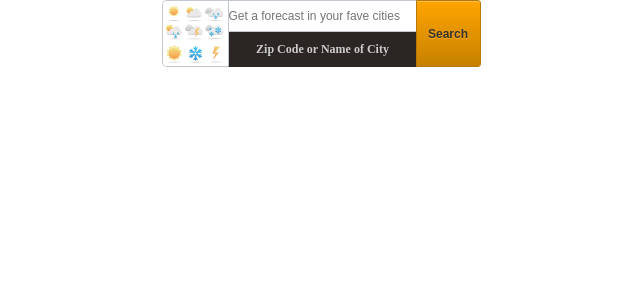
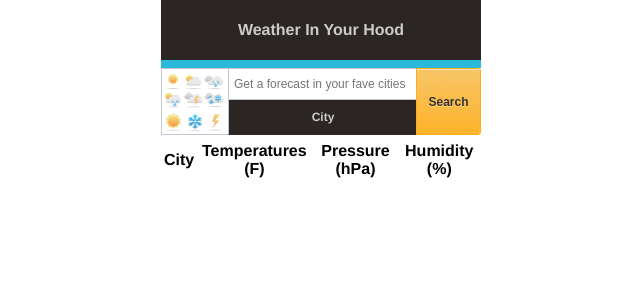
Before and after one commit to vcobar/weather-status, a React (Create React App) app: page / in a window 1280 px wide. Shown: the top 300 px of the page, without its empty margins (319-959 px from the left). Built offline with nearby package versions, Linux system fonts and the light colour scheme.

Commit message:
implmenet open weather and charts

```diff
--- a/css/styles.sass
+++ b/css/styles.sass
@@ -4,12 +4,24 @@ body
   @include padding(0)
   @include margin(0)
   text-align: center
+  font-family: $helvetica
 
 #root
   @include size(320px auto)
   @include padding(0)
   @include margin(0)
   text-align: center
+  display: inline-block
+
+#appTitle
+  @include size(100% 60px)
+  @include background(#2B2623)
+  @include border-color(null null #2AB9DA null)
+  @include border-style(null null solid null)
+  @include border-width(null null 8px null)
+  color: #ccc
+  line-height: 60px
+  font-weight: bold
   display: inline-block
 
 .searchBar
@@ -20,8 +32,7 @@ body
   float: left
 
 .weatherLogo
-  @include size(65px)
-  @include border-left-radius(5px)
+  @include size(66px 65px)
   @include border-style(solid)
   @include border-width(thin)
   @include border-color(#c2c7d0)
@@ -34,7 +45,7 @@ body
   float: left
 
 .field
-  @include padding(0)
+  @include padding(0 0 0 5px)
   @include margin(0)
   @include size(188px 30px)
   @include border-color(#c2c7d0)
@@ -74,12 +85,18 @@ input:required:invalid
 
 .field:focus + .floating-label
   @include background(#0B0500)
-  color: #ECA163
+  color: #F7C569
 
 .searchButton
-  @include button(simple, orange)
+  @include button(simple, #F7C569)
   @include padding(25px 10px)
   @include border-left-radius(0)
   @include size(65px 67px)
   font-size: 12px
   float: left
+
+#weatherData
+  @include size(100% auto)
+
+#weatherData th.city
+  font-size: 8px
--- a/public/css/styles.css
+++ b/public/css/styles.css
@@ -1,7 +1,8 @@
 body {
   padding: 0;
   margin: 0;
-  text-align: center; }
+  text-align: center;
+  font-family: "Helvetica Neue", "Helvetica", "Roboto", "Arial", sans-serif; }
 
 #root {
   height: auto;
@@ -9,6 +10,19 @@ body {
   padding: 0;
   margin: 0;
   text-align: center;
+  display: inline-block; }
+
+#appTitle {
+  height: 60px;
+  width: 100%;
+  background: #2B2623;
+  background: #2B2623;
+  border-bottom-color: #2AB9DA;
+  border-bottom-style: solid;
+  border-bottom-width: 8px;
+  color: #ccc;
+  line-height: 60px;
+  font-weight: bold;
   display: inline-block; }
 
 .searchBar {
@@ -21,9 +35,7 @@ body {
 
 .weatherLogo {
   height: 65px;
-  width: 65px;
-  border-bottom-left-radius: 5px;
-  border-top-left-radius: 5px;
+  width: 66px;
   border-style: solid;
   border-width: thin;
   border-color: #c2c7d0;
@@ -36,7 +48,7 @@ body {
   float: left; }
 
 .field {
-  padding: 0;
+  padding: 0 0 0 5px;
   margin: 0;
   height: 30px;
   width: 188px;
@@ -86,22 +98,22 @@ input:required:invalid {
 .field:focus + .floating-label {
   background: #0B0500;
   background: #0B0500;
-  color: #ECA163; }
+  color: #F7C569; }
 
 .searchButton {
-  border: 1px solid #b87700;
+  border: 1px solid #feae1b;
   border-radius: 3px;
-  box-shadow: inset 0 1px 0 0 #f8be54;
+  box-shadow: inset 0 1px 0 0 #f8e0b5;
   color: #333333;
   display: inline-block;
   font-size: inherit;
   font-weight: bold;
-  background-color: orange;
-  background-image: -webkit-linear-gradient(orange, #c78100);
-  background-image: linear-gradient(orange, #c78100);
+  background-color: #F7C569;
+  background-image: -webkit-linear-gradient(#F7C569, #feb32a);
+  background-image: linear-gradient(#F7C569, #feb32a);
   padding: 7px 18px;
   text-decoration: none;
-  text-shadow: 0 1px 0 #ffac14;
+  text-shadow: 0 1px 0 #ffcf75;
   background-clip: padding-box;
   padding: 25px 10px;
   border-bottom-left-radius: 0;
@@ -111,16 +123,23 @@ input:required:invalid {
   font-size: 12px;
   float: left; }
   .searchButton:hover:not(:disabled) {
-    background-color: #e19305;
-    background-image: -webkit-linear-gradient(#e19305, #b87700);
-    background-image: linear-gradient(#e19305, #b87700);
-    box-shadow: inset 0 1px 0 0 #f7ac22;
+    background-color: #f2bb54;
+    background-image: -webkit-linear-gradient(#f2bb54, #fdae1c);
+    background-image: linear-gradient(#f2bb54, #fdae1c);
+    box-shadow: inset 0 1px 0 0 #f4cd86;
     cursor: pointer; }
   .searchButton:active:not(:disabled), .searchButton:focus:not(:disabled) {
-    border: 1px solid #b87700;
-    box-shadow: inset 0 0 8px 4px #a86d00, inset 0 0 8px 4px #a86d00; }
+    border: 1px solid #feae1b;
+    box-shadow: inset 0 0 8px 4px #fba80e, inset 0 0 8px 4px #fba80e; }
   .searchButton:disabled {
     cursor: not-allowed;
     opacity: 0.5; }
 
+#weatherData {
+  height: auto;
+  width: 100%; }
+
+#weatherData th.city {
+  font-size: 8px; }
+
 /*# sourceMappingURL=styles.css.map */
--- a/public/index.html
+++ b/public/index.html
@@ -14,7 +14,7 @@
       work correctly both with client-side routing and a non-root public URL.
       Learn how to configure a non-root public URL by running `npm run build`.
     -->
-    <title>React App</title>
+    <title>Weather Status Manager</title>
   </head>
   <body>
     <div id="root"></div>
--- /dev/null
+++ b/src/actions/index.js
@@ -0,0 +1,17 @@
+import axios from 'axios';
+
+const API_KEY = '95e88320b7a74ecceab946305af2213c'
+const ROOT_URL = `http://api.openweathermap.org/data/2.5/forecast?appid=${API_KEY}`;
+const COUNTRY_CODE = 'us';
+
+export const FETCH_WEATHER = 'FETCH_WEATHER';
+
+export function fetchWeather(city) {
+  const url = `${ROOT_URL}&q=${city},${COUNTRY_CODE}`;
+  const request = axios.get(url);
+
+  return {
+    type: FETCH_WEATHER,
+    payload: request
+  };
+}
--- a/src/components/App.js
+++ b/src/components/App.js
@@ -1,12 +1,15 @@
 import React, { Component } from 'react';
 
 import SearchBar from '../containers/search_bar'
+import WeatherList from '../containers/weather_list'
 
 export default class App extends Component {
   render() {
     return (
       <div className="App">
+        <div id="appTitle">Weather In Your Hood</div>
         <SearchBar/>
+        <WeatherList/>
       </div>
     );
   }
--- /dev/null
+++ b/src/components/chart.js
@@ -0,0 +1,18 @@
+import _ from 'lodash';
+import React from 'react';
+import { Sparklines, SparklinesLine, SparklinesReferenceLine } from 'react-sparklines';
+
+function average(data) {
+  return  _.round(_.sum(data)/data.length);
+}
+export default (props) => {
+  return (
+    <div>
+      <Sparklines height={110} width={100} data={props.data}>
+        <SparklinesLine color={props.color} />
+          <SparklinesReferenceLine type={props.type} />
+      </Sparklines>
+      <div>{average(props.data)} {props.units}</div>
+    </div>
+  );
+}
--- a/src/containers/search_bar.js
+++ b/src/containers/search_bar.js
@@ -1,17 +1,25 @@
 import React, { Component } from 'react';
+import { connect } from 'react-redux';
+import { bindActionCreators } from 'redux';
+import { fetchWeather } from '../actions/index';
+
 import logo from '../images/logo.jpg';
 
-export default class SearchBar extends Component {
+class SearchBar extends Component {
   constructor(props) {
     super(props);
     this.state = { searchTerm: '' };
     this.onInputChange = this.onInputChange.bind(this);
+    this.onFormSubmit = this.onFormSubmit.bind(this);
   }
   onInputChange(event) {
     this.setState({searchTerm: event.target.value})
   }
   onFormSubmit(event){
     event.preventDefault();
+
+    this.props.fetchWeather(this.state.searchTerm);
+    this.setState({ searchTerm: '' });
   }
   render() {
     return (
@@ -28,7 +36,7 @@ export default class SearchBar extends Component {
               onChange={this.onInputChange}
               required
             />
-            <label htmlFor="searchTerm" className="floating-label">Zip Code or Name of City</label>
+            <label htmlFor="searchTerm" className="floating-label">City</label>
           </div>
           <button className="searchButton">Search</button>
         </form>
@@ -36,3 +44,9 @@ export default class SearchBar extends Component {
     )
   }
 }
+
+function mapDispatchToProps(dispatch) {
+  return bindActionCreators({ fetchWeather }, dispatch);
+}
+
+export default connect(null, mapDispatchToProps)(SearchBar);
--- /dev/null
+++ b/src/containers/weather_list.js
@@ -0,0 +1,52 @@
+import _ from 'lodash';
+import React, { Component } from 'react';
+import { connect } from 'react-redux';
+import Chart from '../components/chart';
+
+class WeatherList extends Component {
+
+  renderWeather(cityData) {
+    const temperatures = _.map(cityData.list.map(weather => weather.main.temp), (temp) => (temp * 9/5) - 459.67);
+    const pressures = cityData.list.map(weather => weather.main.pressure);
+    const humidities = cityData.list.map(weather => weather.main.humidity);
+//T(K) × 9/5 - 459.67
+    return (
+      <tr key={cityData.city.id}>
+        <td className="city">{cityData.city.name}</td>
+        <td>
+          <Chart data={temperatures} color="lightblue" type="avg" units="F" />
+        </td>
+        <td>
+          <Chart data={pressures} color="orange" type="avg" units="hPa" />
+        </td>
+        <td>
+          <Chart data={humidities} color="purple" type="avg" units="%" />
+        </td>
+      </tr>
+    );
+  }
+
+  render() {
+    return (
+      <table id="WeatherData">
+        <thead>
+          <tr>
+            <th className="city">City</th>
+            <th>Temperatures (F)</th>
+            <th>Pressure (hPa)</th>
+            <th>Humidity (%)</th>
+          </tr>
+        </thead>
+        <tbody>
+          {this.props.weather.map(this.renderWeather)}
+        </tbody>
+      </table>
+    );
+  }
+}
+
+function mapDispatchToProps({ weather }) {
+  return { weather };
+}
+
+export default connect(mapDispatchToProps)(WeatherList);
--- a/src/index.js
+++ b/src/index.js
@@ -1,8 +1,17 @@
 import React from 'react';
 import ReactDOM from 'react-dom';
+import { Provider } from 'react-redux';
+import { createStore, applyMiddleware } from 'redux';
+import ReduxPromise from 'redux-promise';
+
 import App from './components/App';
+import reducers from './reducers';
+
+const createStoreWithMiddleware = applyMiddleware(ReduxPromise)(createStore);
 
 ReactDOM.render(
-  <App />,
-  document.getElementById('root')
+  <Provider store={createStoreWithMiddleware(reducers)}>
+    <App />
+  </Provider>,
+  document.querySelector('#root')
 );
--- /dev/null
+++ b/src/reducers/index.js
@@ -0,0 +1,8 @@
+import { combineReducers } from 'redux';
+import WeatherReducer from './reducer_weather'
+
+const rootReducer = combineReducers({
+  weather: WeatherReducer
+});
+
+export default rootReducer;
--- /dev/null
+++ b/src/reducers/reducer_weather.js
@@ -0,0 +1,10 @@
+import { FETCH_WEATHER } from '../actions/index';
+
+export default function(state = [], action) {
+  switch (action.type){
+    case FETCH_WEATHER:
+      return [ action.payload.data, ...state ];
+    default:
+  }
+  return state;
+}
```
Also changed, not shown: package.json (+6 -1 lines), 1 other file (tests, documents, lock files or other folders).
